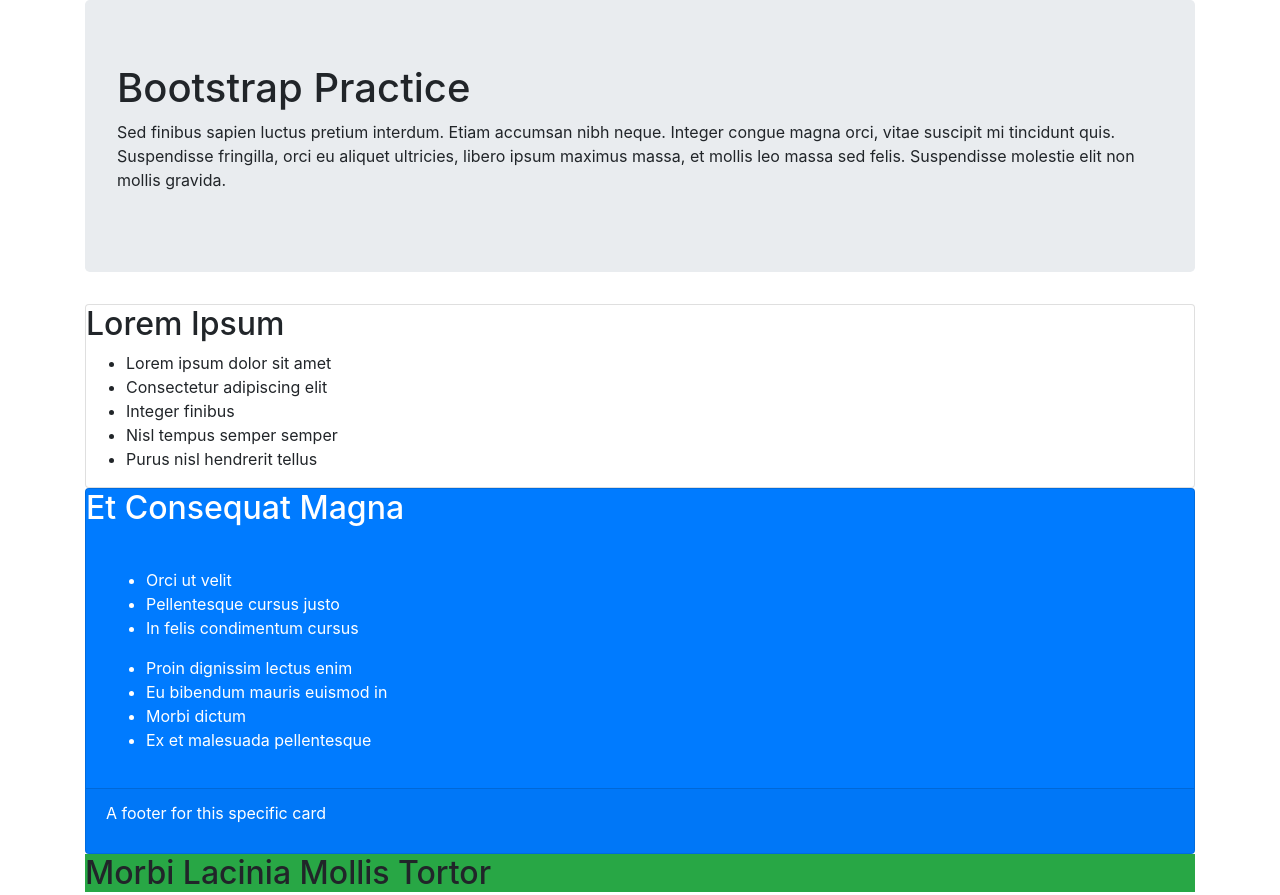
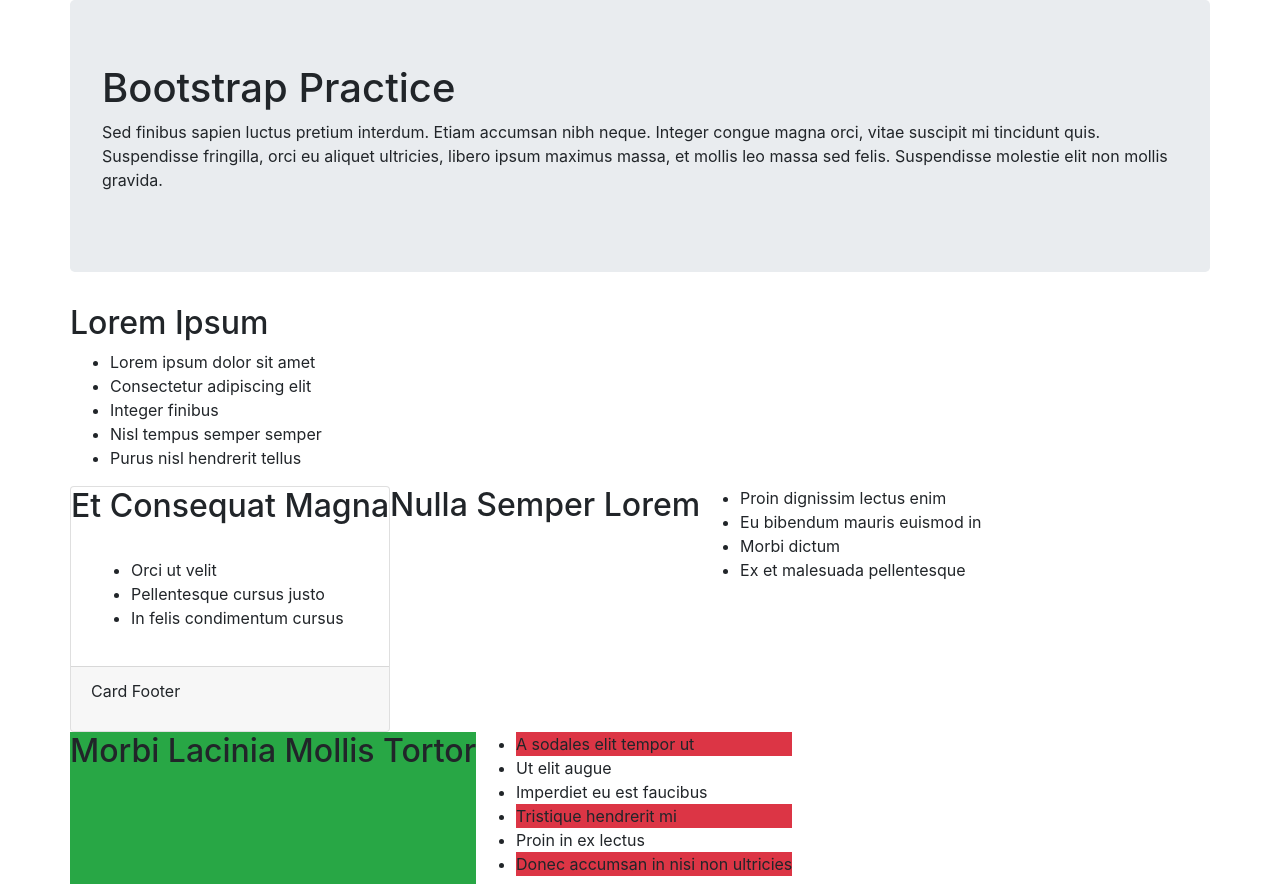
Before and after one commit to CosBett/Bootstrap-Practice-Website, a plain HTML site: page index.html in a window 1280 px wide. Shown: the top 895 px of the page. Drawn offline with nearby package versions, Linux system fonts and the light colour scheme.

Commit message:
Add rows

```diff
--- a/index.html
+++ b/index.html
@@ -1,17 +1,18 @@
 <!DOCTYPE html>
 <html>
   <head>
-    <meta charset="utf-8">
+    <meta charset="utf-6">
     <title>Bootstrap Practice</title>
     <link rel="stylesheet" href="https://stackpath.bootstrapcdn.com/bootstrap/4.3.1/css/bootstrap.min.css" integrity="sha384-ggOyR0iXCbMQv3Xipma34MD+dH/1fQ784/j6cY/iJTQUOhcWr7x9JvoRxT2MZw1T" crossorigin="anonymous">
   </head>
   <body>
     <div class="container">
+      <div class="row">
         <div class="jumbotron">
           <h1>Bootstrap Practice</h1>
           <p>Sed finibus sapien luctus pretium interdum. Etiam accumsan nibh neque. Integer congue magna orci, vitae suscipit mi tincidunt quis. Suspendisse fringilla, orci eu aliquet ultricies, libero ipsum maximus massa, et mollis leo massa sed felis. Suspendisse molestie elit non mollis gravida.</p>
         </div>
-  <div class="card">
+        <div class="well">
           <h2>Lorem Ipsum</h2>
           <ul>
             <li>Lorem ipsum dolor sit amet</li>
@@ -21,9 +22,11 @@
             <li>Purus nisl hendrerit tellus</li>
           </ul>
         </div>
-  <div class="card bg-primary text-white">
-    <div class="card-title">
-        <h2>Et Consequat Magna</h2>
+      </div>
+      <div class="row">
+        <div class="card card-info">
+          <div class="card-heading">
+            <h2 class="card-title">Et Consequat Magna</h2>
           </div>
           <div class="card-body">
             <ul>
@@ -31,17 +34,18 @@
               <li>Pellentesque cursus justo</li>
               <li>In felis condimentum cursus</li>
             </ul>
+          </div>
+          <div class="card-footer">
+            <p>Card Footer</p>
+          </div>
+        </div>
+        <h2>Nulla Semper Lorem</h2>
         <ul>
           <li>Proin dignissim lectus enim</li>
           <li>Eu bibendum mauris euismod in</li>
           <li>Morbi dictum</li>
           <li>Ex et malesuada pellentesque</li>
         </ul>
-    </div>
-    <div class="card-footer">
-      <p>A footer for this specific card</p>
-    </div>
-</div>
         <h2 class="bg-success">Morbi Lacinia Mollis Tortor</h2>
         <ul>
           <li class="bg-danger">A sodales elit tempor ut</li>
@@ -52,5 +56,6 @@
           <li class="bg-danger">Donec accumsan in nisi non ultricies</li>
         </ul>
       </div>
+    </div>
   </body>
 </html>
```
Lines whose indentation alone changed are shown as unchanged.
